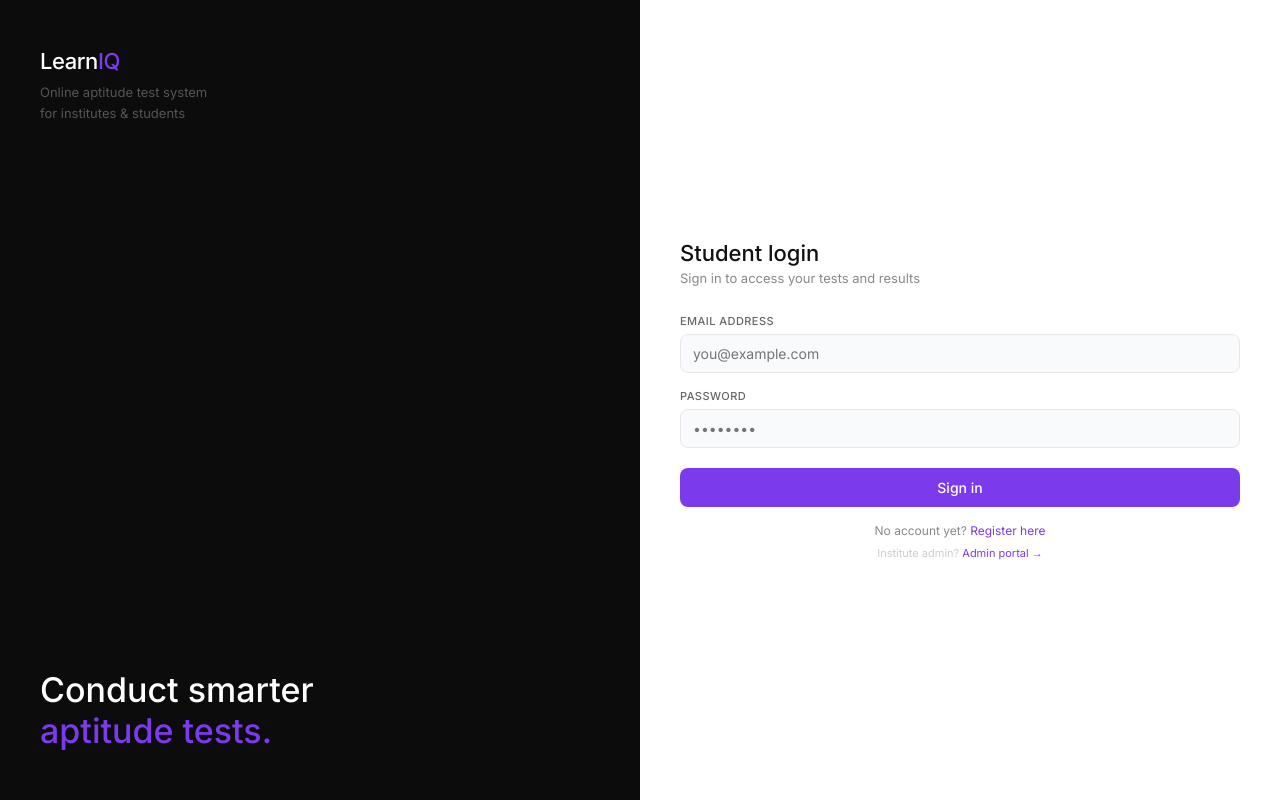
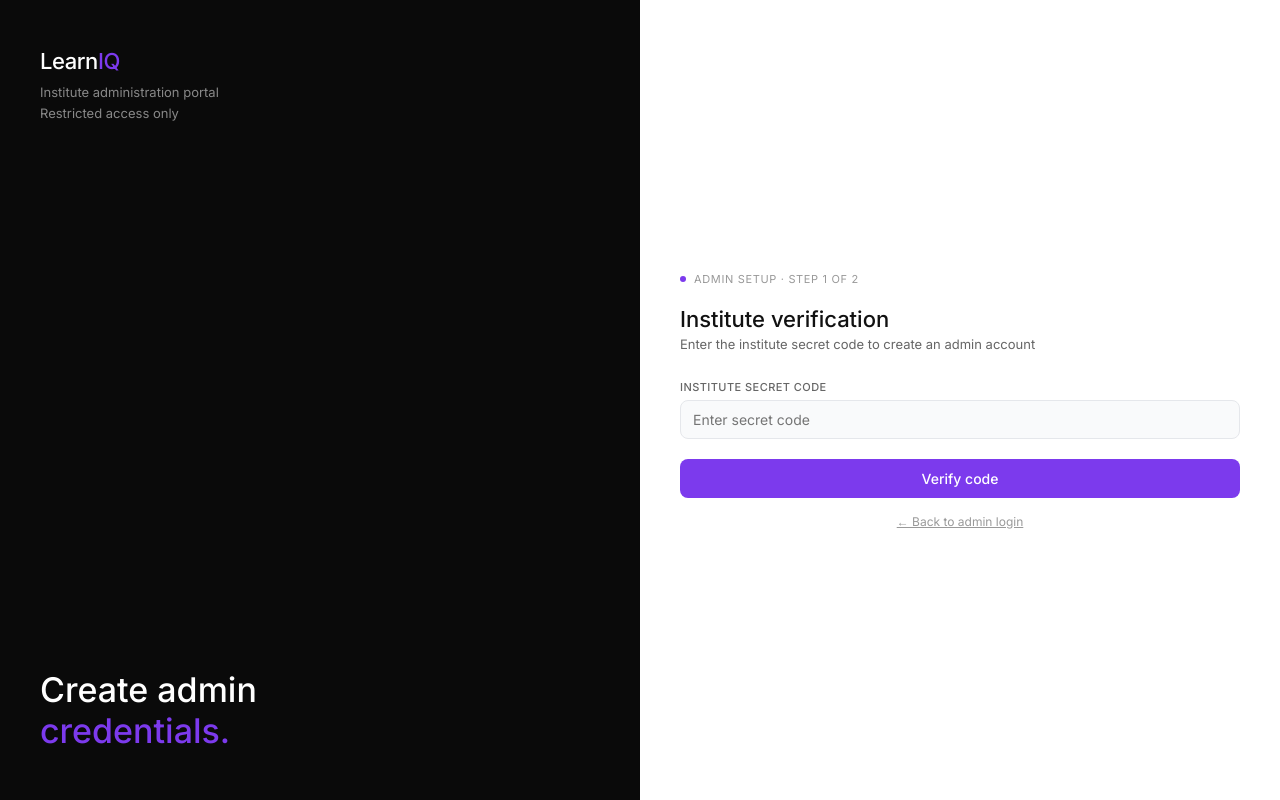
Before and after one commit to Nishantsg3/LearnIQ, a React (Vite) app in the folder learniq-frontend/: page /admin-register in a window 1280 px wide. Before the commit this address led to /login. Built offline with nearby package versions, Linux system fonts and the light colour scheme.

Commit message:
Add admin registration page

```diff
--- a/learniq-frontend/src/App.jsx
+++ b/learniq-frontend/src/App.jsx
@@ -2,6 +2,7 @@ import { BrowserRouter, Routes, Route, Navigate } from 'react-router-dom'
 import { Toaster } from 'react-hot-toast'
 import Login from './pages/Login'
 import Register from './pages/Register'
+import AdminRegister from './pages/AdminRegister'
 import AdminLogin from './pages/AdminLogin'
 import StudentDashboard from './pages/StudentDashboard'
 import AdminDashboard from './pages/AdminDashboard'
@@ -18,6 +19,7 @@ function App() {
         <Route path="/login" element={<Login />} />
         <Route path="/register" element={<Register />} />
         <Route path="/admin-access" element={<AdminLogin />} />
+        <Route path="/admin-register" element={<AdminRegister />} />
         <Route path="/student-dashboard" element={
           <ProtectedRoute role="STUDENT"><StudentDashboard /></ProtectedRoute>
         } />
--- a/learniq-frontend/src/pages/AdminLogin.jsx
+++ b/learniq-frontend/src/pages/AdminLogin.jsx
@@ -3,11 +3,26 @@ import axios from 'axios'
 import { useNavigate, Link } from 'react-router-dom'
 import toast from 'react-hot-toast'
 
+const INSTITUTE_CODE = 'LEARNIQ@ADMIN2026'
+
 function AdminLogin() {
+  const [step, setStep] = useState(1)
+  const [code, setCode] = useState('')
   const [email, setEmail] = useState('')
   const [password, setPassword] = useState('')
   const [loading, setLoading] = useState(false)
   const navigate = useNavigate()
+
+  const handleCodeVerify = (e) => {
+    e.preventDefault()
+    if (code === INSTITUTE_CODE) {
+      toast.success('Code verified!')
+      setStep(2)
+    } else {
+      toast.error('Invalid institute code')
+      setCode('')
+    }
+  }
 
   const handleLogin = async (e) => {
     e.preventDefault()
@@ -16,6 +31,7 @@ function AdminLogin() {
       const res = await axios.post('https://learniq-rz0t.onrender.com/api/auth/login', { email, password })
       if (res.data.role !== 'ADMIN') {
         toast.error('Access denied. Admin credentials required.')
+        setLoading(false)
         return
       }
       localStorage.setItem('token', res.data.token)
@@ -34,34 +50,94 @@ function AdminLogin() {
     <div className="split-layout">
       <div className="dark-panel" style={{background:'#0a0a0a'}}>
         <div>
-          <div className="brand">Learn<span>IQ</span></div>
-          <div className="tagline">Institute administration portal<br />Restricted access only</div>
+          <div className="brand" style={{color:'#fff'}}>
+            Learn<span style={{color:'#7c3aed'}}>IQ</span>
           </div>
-        <div className="big-text">Manage tests.<br /><span>Track results.</span></div>
+          <div className="tagline" style={{color:'#888'}}>
+            Institute administration portal<br />Restricted access only
           </div>
+        </div>
+        <div className="big-text" style={{color:'#fff'}}>
+          Manage tests.<br />
+          <span style={{color:'#7c3aed'}}>Track results.</span>
+        </div>
+      </div>
+
       <div className="form-panel">
         <div style={{display:'flex', alignItems:'center', gap:'8px', marginBottom:'20px'}}>
           <div style={{width:'6px', height:'6px', borderRadius:'50%', background:'#7c3aed'}}></div>
-          <span style={{fontSize:'11px', color:'#999', letterSpacing:'.06em', textTransform:'uppercase'}}>Admin Portal</span>
+          <span style={{fontSize:'11px', color:'#999', letterSpacing:'.06em', textTransform:'uppercase'}}>
+            Admin Portal · Step {step} of 2
+          </span>
         </div>
-        <h2>Admin sign in</h2>
-        <p className="sub">Institute administrator credentials only</p>
+
+        {step === 1 ? (
+          <>
+            <h2 style={{color:'#111'}}>Institute verification</h2>
+            <p className="sub" style={{color:'#666'}}>
+              Enter the secret code provided by your institute to proceed
+            </p>
+            <form onSubmit={handleCodeVerify}>
+              <div className="form-group">
+                <label>Institute secret code</label>
+                <input
+                  type="password"
+                  placeholder="Enter secret code"
+                  value={code}
+                  onChange={e => setCode(e.target.value)}
+                  required
+                  autoComplete="off"
+                />
+              </div>
+              <button className="btn-primary" type="submit">
+                Verify code
+              </button>
+            </form>
+          </>
+        ) : (
+          <>
+            <div style={{
+              display:'flex', alignItems:'center', gap:'8px',
+              background:'#f0fdf4', border:'1px solid #bbf7d0',
+              borderRadius:'8px', padding:'10px 14px', marginBottom:'20px'
+            }}>
+              <span style={{color:'#16a34a', fontSize:'12px', fontWeight:'500'}}>
+                ✓ Institute code verified
+              </span>
+            </div>
+            <h2 style={{color:'#111'}}>Admin sign in</h2>
+            <p className="sub" style={{color:'#666'}}>
+              Enter your administrator credentials
+            </p>
             <form onSubmit={handleLogin}>
               <div className="form-group">
                 <label>Admin email</label>
-            <input type="email" placeholder="admin@institute.com"
-              value={email} onChange={e => setEmail(e.target.value)} required />
+                <input
+                  type="email"
+                  placeholder="admin@institute.com"
+                  value={email}
+                  onChange={e => setEmail(e.target.value)}
+                  required
+                />
               </div>
               <div className="form-group">
                 <label>Password</label>
-            <input type="password" placeholder="••••••••"
-              value={password} onChange={e => setPassword(e.target.value)} required />
+                <input
+                  type="password"
+                  placeholder="••••••••"
+                  value={password}
+                  onChange={e => setPassword(e.target.value)}
+                  required
+                />
               </div>
               <button className="btn-primary" type="submit" disabled={loading}>
                 {loading ? 'Verifying...' : 'Access dashboard'}
               </button>
             </form>
-        <p className="form-link" style={{marginTop:'16px'}}>
+          </>
+        )}
+
+        <p style={{textAlign:'center', marginTop:'16px', fontSize:'12px'}}>
           <Link to="/login" style={{color:'#999'}}>← Back to student login</Link>
         </p>
       </div>
@@ -70,3 +146,4 @@ function AdminLogin() {
 }
 
 export default AdminLogin
+// The secret code is `LEARNIQ@ADMIN2026` — only share this with your mentor and actual admins.
--- /dev/null
+++ b/learniq-frontend/src/pages/AdminRegister.jsx
@@ -0,0 +1,157 @@
+import { useState } from 'react'
+import axios from 'axios'
+import { useNavigate, Link } from 'react-router-dom'
+import toast from 'react-hot-toast'
+
+const INSTITUTE_CODE = 'LEARNIQ@ADMIN2026'
+
+function AdminRegister() {
+  const [step, setStep] = useState(1)
+  const [code, setCode] = useState('')
+  const [form, setForm] = useState({ name: '', email: '', password: '' })
+  const [loading, setLoading] = useState(false)
+  const navigate = useNavigate()
+
+  const handleCodeVerify = (e) => {
+    e.preventDefault()
+    if (code === INSTITUTE_CODE) {
+      toast.success('Code verified! Set up admin account.')
+      setStep(2)
+    } else {
+      toast.error('Invalid institute code')
+      setCode('')
+    }
+  }
+
+  const handleChange = e => setForm({ ...form, [e.target.name]: e.target.value })
+
+  const handleRegister = async (e) => {
+    e.preventDefault()
+    setLoading(true)
+    try {
+      await axios.post('https://learniq-rz0t.onrender.com/api/auth/register', {
+        ...form, role: 'ADMIN'
+      })
+      toast.success('Admin account created!')
+      setTimeout(() => navigate('/admin-access'), 1500)
+    } catch (err) {
+      toast.error(err.response?.data || 'Registration failed')
+    } finally {
+      setLoading(false)
+    }
+  }
+
+  return (
+    <div className="split-layout">
+      <div className="dark-panel" style={{background:'#0a0a0a'}}>
+        <div>
+          <div className="brand" style={{color:'#fff'}}>
+            Learn<span style={{color:'#7c3aed'}}>IQ</span>
+          </div>
+          <div className="tagline" style={{color:'#888'}}>
+            Institute administration portal<br />Restricted access only
+          </div>
+        </div>
+        <div className="big-text" style={{color:'#fff'}}>
+          Create admin<br />
+          <span style={{color:'#7c3aed'}}>credentials.</span>
+        </div>
+      </div>
+
+      <div className="form-panel">
+        <div style={{display:'flex', alignItems:'center', gap:'8px', marginBottom:'20px'}}>
+          <div style={{width:'6px', height:'6px', borderRadius:'50%', background:'#7c3aed'}}></div>
+          <span style={{fontSize:'11px', color:'#999', letterSpacing:'.06em', textTransform:'uppercase'}}>
+            Admin Setup · Step {step} of 2
+          </span>
+        </div>
+
+        {step === 1 ? (
+          <>
+            <h2 style={{color:'#111'}}>Institute verification</h2>
+            <p className="sub" style={{color:'#666'}}>
+              Enter the institute secret code to create an admin account
+            </p>
+            <form onSubmit={handleCodeVerify}>
+              <div className="form-group">
+                <label>Institute secret code</label>
+                <input
+                  type="password"
+                  placeholder="Enter secret code"
+                  value={code}
+                  onChange={e => setCode(e.target.value)}
+                  required
+                  autoComplete="off"
+                />
+              </div>
+              <button className="btn-primary" type="submit">
+                Verify code
+              </button>
+            </form>
+          </>
+        ) : (
+          <>
+            <div style={{
+              display:'flex', alignItems:'center', gap:'8px',
+              background:'#f0fdf4', border:'1px solid #bbf7d0',
+              borderRadius:'8px', padding:'10px 14px', marginBottom:'20px'
+            }}>
+              <span style={{color:'#16a34a', fontSize:'12px', fontWeight:'500'}}>
+                ✓ Institute code verified
+              </span>
+            </div>
+            <h2 style={{color:'#111'}}>Create admin account</h2>
+            <p className="sub" style={{color:'#666'}}>
+              This account will have full admin access
+            </p>
+            <form onSubmit={handleRegister}>
+              <div className="form-group">
+                <label>Full name</label>
+                <input
+                  type="text"
+                  name="name"
+                  placeholder="Admin full name"
+                  value={form.name}
+                  onChange={handleChange}
+                  required
+                />
+              </div>
+              <div className="form-group">
+                <label>Admin email</label>
+                <input
+                  type="email"
+                  name="email"
+                  placeholder="admin@institute.com"
+                  value={form.email}
+                  onChange={handleChange}
+                  required
+                />
+              </div>
+              <div className="form-group">
+                <label>Password</label>
+                <input
+                  type="password"
+                  name="password"
+                  placeholder="Min. 6 characters"
+                  value={form.password}
+                  onChange={handleChange}
+                  required
+                  minLength={6}
+                />
+              </div>
+              <button className="btn-primary" type="submit" disabled={loading}>
+                {loading ? 'Creating...' : 'Create admin account'}
+              </button>
+            </form>
+          </>
+        )}
+
+        <p style={{textAlign:'center', marginTop:'16px', fontSize:'12px'}}>
+          <Link to="/admin-access" style={{color:'#999'}}>← Back to admin login</Link>
+        </p>
+      </div>
+    </div>
+  )
+}
+
+export default AdminRegister
--- a/learniq-frontend/src/pages/Login.jsx
+++ b/learniq-frontend/src/pages/Login.jsx
@@ -32,13 +32,13 @@ function Login() {
       <div className="dark-panel">
         <div>
           <div className="brand">Learn<span>IQ</span></div>
-          <div className="tagline">Online aptitude test system<br />for institutes & students</div>
+          <div className="tagline">Upskill. Upgrade. Achieve.</div>
         </div>
-        <div className="big-text">Conduct smarter<br /><span>aptitude tests.</span></div>
+        <div className="big-text">Practice hard.<br /><span>Score higher.</span></div>
       </div>
       <div className="form-panel">
-        <h2>Student login</h2>
-        <p className="sub">Sign in to access your tests and results</p>
+        <h2 style={{color:'#111'}}>Student login</h2>
+        <p className="sub" style={{color:'#666'}}>Sign in to access your tests and results</p>
         <form onSubmit={handleLogin}>
           <div className="form-group">
             <label>Email address</label>
@@ -54,9 +54,11 @@ function Login() {
             {loading ? 'Signing in...' : 'Sign in'}
           </button>
         </form>
-        <p className="form-link">No account yet? <Link to="/register">Register here</Link></p>
-        <p className="form-link" style={{marginTop:'8px', color:'#ccc', fontSize:'11px'}}>
-          Institute admin? <Link to="/admin-access" style={{color:'#7c3aed'}}>Admin portal →</Link>
+        <p className="form-link" style={{color:'#555'}}>
+          No account yet? <Link to="/register" style={{color:'#7c3aed'}}>Register here</Link>
+        </p>
+        <p style={{textAlign:'center', marginTop:'8px', fontSize:'11px'}}>
+          <Link to="/admin-access" style={{color:'#bbb'}}>Institute admin portal →</Link>
         </p>
       </div>
     </div>
```
Also changed, not shown: learniq-frontend/src/components/Navbar.jsx (+31 -25 lines). Lines whose indentation alone changed are shown as unchanged.
